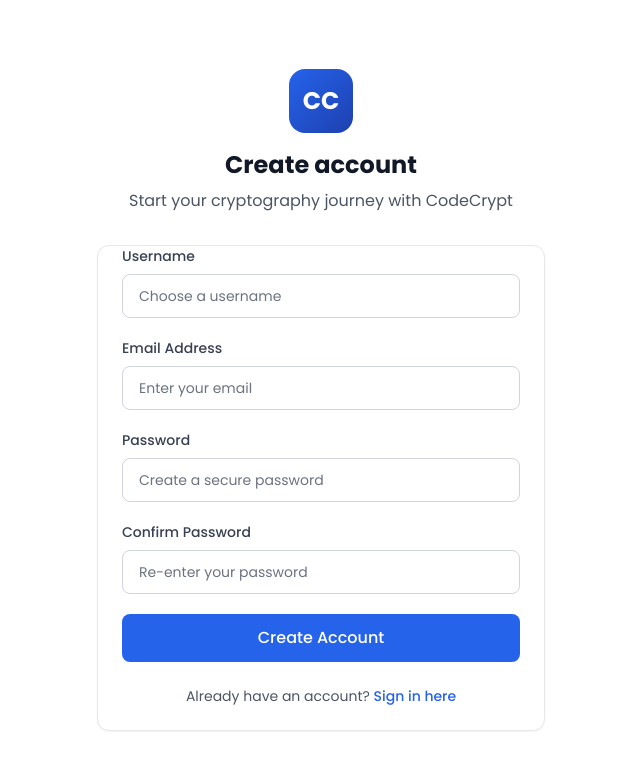
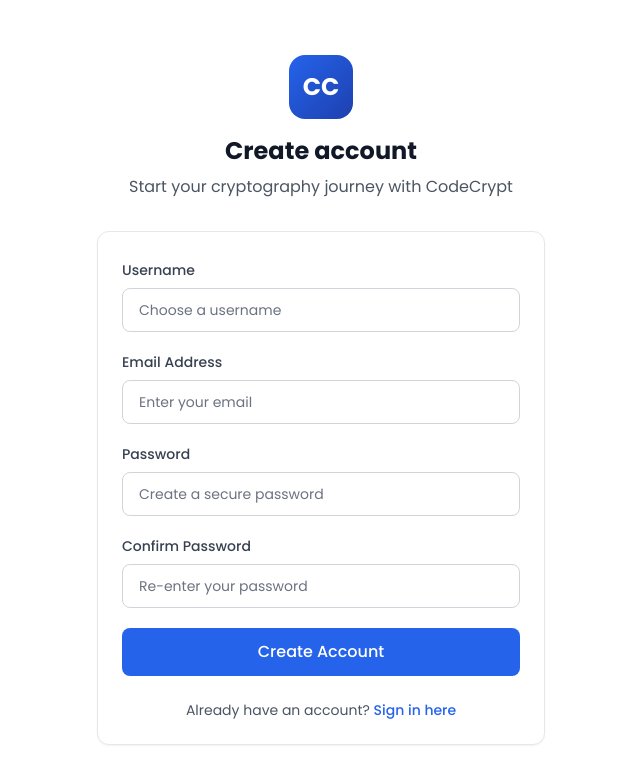
Before and after one commit to coochill/CodeCrypt-v2.0, a React (Vite) app in the folder frontend/: page /register in a window 1280 px wide. Shown: the top 784 px of the page, without its empty margins (319-959 px from the left). Built offline with nearby package versions, Linux system fonts and the light colour scheme; no server answers.

Commit message:
Add top padding to Username input field

```diff
--- a/frontend/src/pages/Register.jsx
+++ b/frontend/src/pages/Register.jsx
@@ -68,7 +68,7 @@ const Register = () => {
           )}
 
           <form onSubmit={handleSubmit} className="space-y-5">
-            <div>
+            <div className="pt-7">
               <label htmlFor="username" className="block text-sm font-medium text-gray-700 mb-2">
                 Username
               </label>
```
